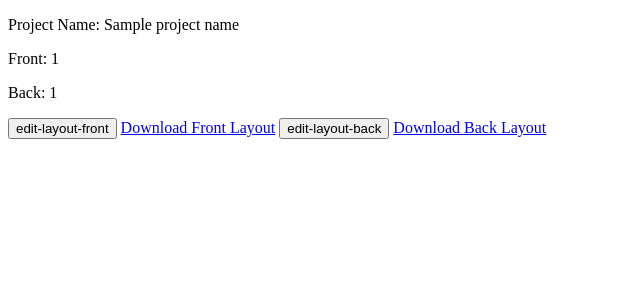
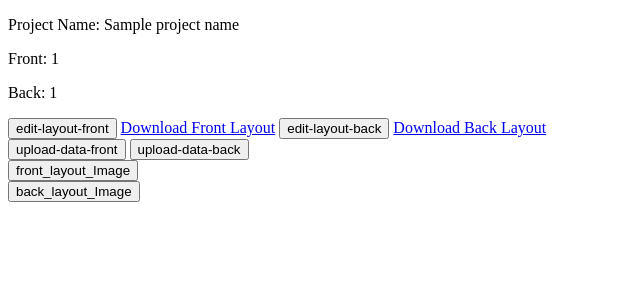
Before and after one commit to DeogenesMaranan/IDAssembler, a Flask app: template templates/project.html in a window 1280 px wide. Shown: the top 300 px of the page, without its empty margins (0-640 px from the left). Run offline with Flask 3, Linux system fonts and the light colour scheme; the template is opened without the code that fills it: most values are stand-ins (such as "Sample title", 1, 10 or a date in 2020).

Commit message:
create upload data and image logic

```diff
--- a/common.py
+++ b/common.py
@@ -1,4 +1,4 @@
-from flask import Flask, render_template, request, redirect, send_from_directory, url_for, jsonify, send_file
+from flask import Flask, render_template, request, redirect, send_from_directory, url_for, jsonify, send_file, Response
 from werkzeug.exceptions import *
 from flask_cors import CORS
 import os
--- /dev/null
+++ b/static/js/project.js
@@ -0,0 +1,104 @@
+const fileInput = $('#file-input')[0];
+const dataFileInput = $('#data-file-input')[0];
+
+function createButtons(containerId, count, prefix) {
+    var container = $('#' + containerId);
+    for (var i = 0; i < count; i++) {
+        var button = $('<button></button>');
+        button.attr('id', i === 0 ? prefix : prefix + ' ' + i);
+        button.text(button.attr('id'));
+        button.on('click', function() {
+            handleFileInput().then(() => {
+                uploadImages(this.id);
+            });
+        });
+        container.append(button);
+    }
+}
+
+createButtons('upload-images-front', frontImageCount, 'front_layout_Image');
+createButtons('upload-images-back', backImageCount, 'back_layout_Image');
+
+function handleFileInput() {
+    return new Promise((resolve) => {
+        $(fileInput).on('change', () => {
+            resolve();
+        });
+        $(fileInput).click();
+    });
+}
+
+function uploadImages(folder) {
+    var files = $(fileInput)[0].files;
+    var formData = new FormData();
+    formData.append('folder', folder);
+    for (var i = 0; i < files.length; i++) {
+        formData.append('file', files[i]);
+    }
+
+    $.ajax({
+        url: `/${projectName}/upload/images?folder=${folder}`,
+        type: 'POST',
+        data: formData,
+        processData: false,
+        contentType: false,
+        success: function(data) {
+            if (data.success) {
+                alert('Files uploaded successfully.');
+            } else {
+                alert('File upload failed: ' + data.message);
+            }
+        },
+        error: function(error) {
+            console.error('Error:', error);
+            alert('An error occurred while uploading files.');
+        }
+    });
+}
+
+
+function handleDataFileInput(layoutType) {
+    return new Promise((resolve) => {
+        $(dataFileInput).on('change', function() {
+            resolve(this.files[0]);
+        }).click();
+    });
+}
+
+$('#upload-data-front').on('click', function() {
+    handleDataFileInput('front').then((file) => {
+        uploadData(file, 'front');
+    });
+});
+
+$('#upload-data-back').on('click', function() {
+    handleDataFileInput('back').then((file) => {
+        uploadData(file, 'back');
+    });
+});
+
+function uploadData(file, layoutType) {
+    const uploadUrl = `/${projectName}/upload/data?type=${layoutType}`;
+
+    const formData = new FormData();
+    formData.append('file', file);
+
+    $.ajax({
+        url: uploadUrl,
+        type: 'POST',
+        data: formData,
+        processData: false,
+        contentType: false,
+        success: function(data) {
+            if (data.success) {
+                alert('Files uploaded successfully.');
+            } else {
+                alert('File upload failed: ' + data.message);
+            }
+        },
+        error: function(error) {
+            console.error('Error:', error);
+            alert('An error occurred while uploading files.');
+        }
+    });
+}
--- a/templates/project.html
+++ b/templates/project.html
@@ -18,7 +18,21 @@
         <button class="edit-layout" id="edit-layout-back">edit-layout-back</button>
         <a href="{{ url_for('download_layout', project_name=project_name, type='back') }}" download="{{ back_filename }}">Download Back Layout</a>
     </div>
+    <button class="upload-data" id="upload-data-front">upload-data-front</button>
+    <button class="upload-data" id="upload-data-back">upload-data-back</button>
+    <input type="file" id="data-file-input" accept=".xlsx" style="display: none;">
 
+    <div id="upload-images-front"></div>
+    <div id="upload-images-back"></div>
+    <input type="file" id="file-input" multiple accept="image/*" style="display: none;">
+
+    <script src="https://cdn.jsdelivr.net/npm/jquery@3.6.1/dist/jquery.min.js"></script>
+    <script>
+        const frontImageCount = "{{ front_image_count }}";
+        const backImageCount = "{{ back_image_count }}";
+        const projectName = "{{ project_name }}";
+    </script>
+    <script src="{{ url_for('static', filename='js/project.js') }}"></script>
 
 </body>
 </html>
```
Also changed, not shown: project.py (+32 -2 lines).
